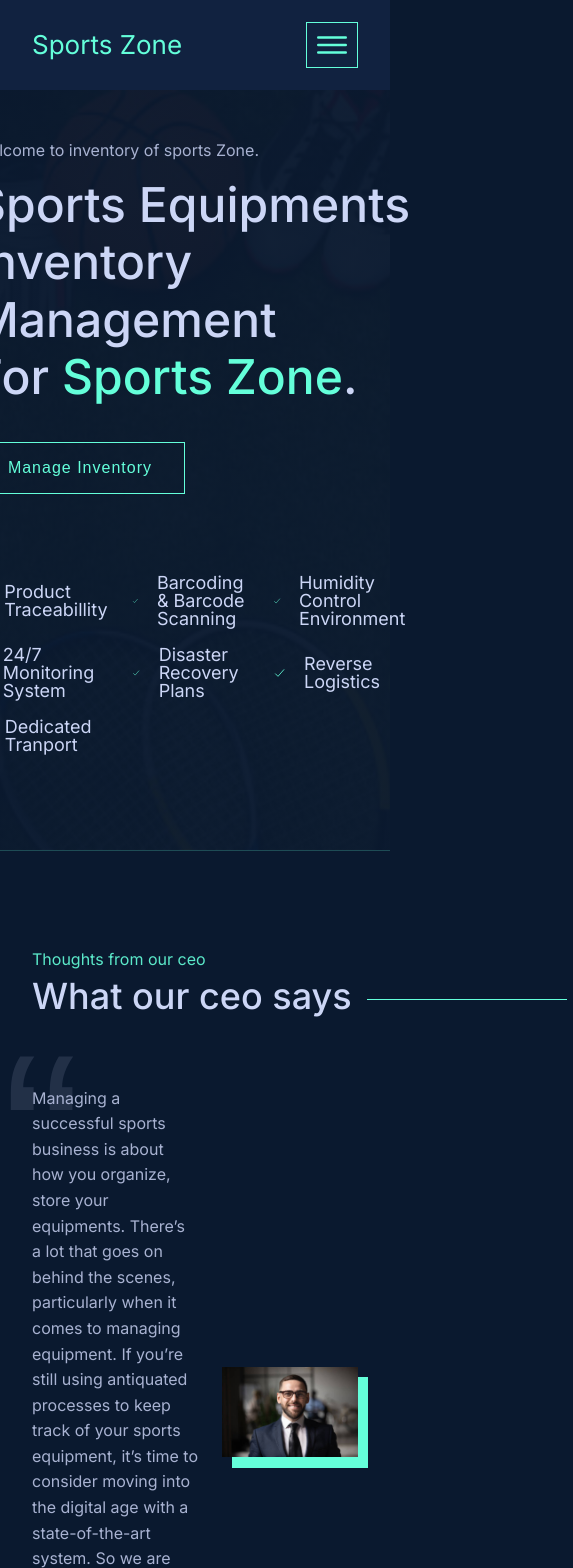
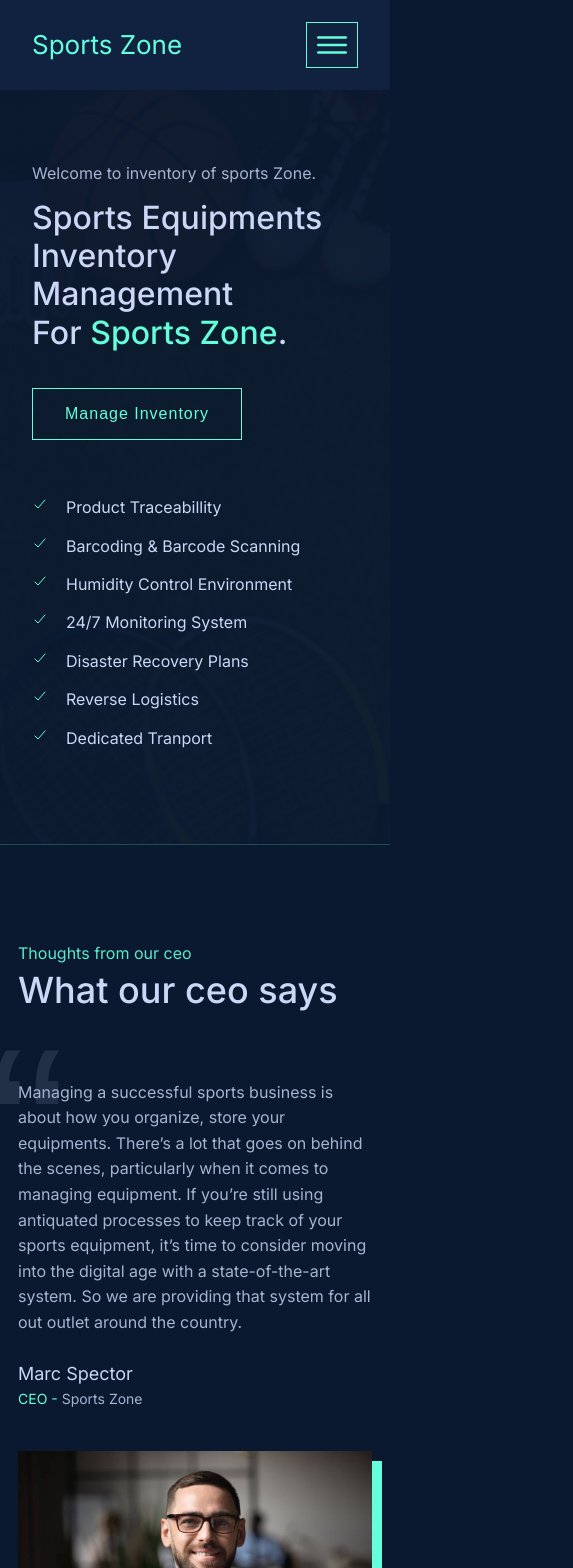
Before and after one commit to tanvirch0750/Sports-Zone-Inventory---Client, a React (Create React App) app: page / in a window 390 px wide. Shown: the top 1568 px of the page, 573 px wide, since content can reach past the window. Built offline with nearby package versions, Linux system fonts and the light colour scheme; no server answers.

Commit message:
Make home page responsive

```diff
--- a/src/components/Banner/Banner.css
+++ b/src/components/Banner/Banner.css
@@ -84,7 +84,7 @@
   }
 }
 
-@media only screen and (max-width: 1100px) {
+@media only screen and (max-width: 900px) {
   .banner-inner {
     grid-template-columns: 1fr;
     padding: 4.8rem 3.2rem !important;
@@ -103,4 +103,37 @@
 
     padding: 4.8rem 0;
   }
+
+  .inner-content-right div span {
+    align-items: start;
+  }
 }
+
+@media only screen and (max-width: 700px) {
+  .inner-content-right div {
+    grid-template-columns: repeat(2, 1fr);
+    gap: 1.6rem;
+  }
+
+  .inner-content-right div span {
+    align-items: start;
+    font-size: 1.6rem;
+    line-height: 1.4;
+  }
+}
+
+@media only screen and (max-width: 600px) {
+  .banner h1 {
+    font-size: 3.2rem;
+    line-height: 1.2;
+    font-weight: 500;
+    color: var(--color-slate-lightest);
+    text-transform: none;
+    letter-spacing: 0.05px;
+    text-transform: capitalize;
+  }
+  .inner-content-right div {
+    grid-template-columns: 1fr;
+    padding: 2.4rem 0;
+  }
+}
--- a/src/components/CeoQuotes/CeoQuotes.css
+++ b/src/components/CeoQuotes/CeoQuotes.css
@@ -72,3 +72,12 @@
 .quotes-details .img-box img {
   width: 100%;
 }
+
+@media only screen and (max-width: 900px) {
+  .quotes-details {
+    display: grid;
+    grid-template-columns: 1fr;
+    grid-gap: 2.4rem;
+    align-items: center;
+  }
+}
--- a/src/components/Features/Features.css
+++ b/src/components/Features/Features.css
@@ -70,3 +70,22 @@
 .feature-img-box img {
   width: 100%;
 }
+
+@media only screen and (max-width: 900px) {
+  .feature-item {
+    display: grid;
+    grid-gap: 4.8rem;
+    align-items: center;
+  }
+
+  .feature-item:nth-child(odd) {
+    grid-template-columns: 1fr;
+  }
+  .feature-item:nth-child(even) {
+    grid-template-columns: 1fr;
+  }
+
+  .feature-img-box {
+    order: 1;
+  }
+}
--- a/src/components/InventoryItem/InventoryItem.css
+++ b/src/components/InventoryItem/InventoryItem.css
@@ -17,7 +17,6 @@
 
 .inventory-img img {
   width: 100%;
-
   border: 2px solid var(--color-secondary);
 }
 
@@ -67,3 +66,26 @@
   font-size: 1.5rem;
   margin-top: 1.6rem;
 }
+
+@media only screen and (max-width: 1100px) {
+  .inventory-items {
+    display: grid;
+    grid-gap: 2.4rem;
+  }
+
+  .inventory-item {
+    grid-template-columns: 1fr;
+    grid-gap: 2rem;
+  }
+
+  .inventory-item .inventory-img {
+    height: 35rem;
+  }
+
+  .inventory-desc {
+    transform: translateY(0);
+  }
+}
+
+@media only screen and (max-width: 1000px) {
+}
--- a/src/components/InventoryItems/InventoryItems.css
+++ b/src/components/InventoryItems/InventoryItems.css
@@ -25,3 +25,23 @@
   text-align: center;
   margin-top: 4.8rem;
 }
+
+@media only screen and (max-width: 1100px) {
+  .inventory-items {
+    display: grid;
+    grid-gap: 2.4rem;
+  }
+}
+
+@media only screen and (max-width: 1000px) {
+  .inventory-item-inner {
+    padding: 0 3.2rem;
+  }
+}
+
+@media only screen and (max-width: 700px) {
+  .inventory-items {
+    grid-template-columns: 1fr;
+    grid-gap: 3.2rem;
+  }
+}
--- a/src/index.css
+++ b/src/index.css
@@ -159,3 +159,14 @@ h3 {
   font-size: 2.4rem;
   margin-bottom: 3.2rem;
 }
+
+@media only screen and (max-width: 900px) {
+  .container {
+    max-width: 100%;
+    padding: 0 1.8rem;
+  }
+
+  h2::after {
+    display: none;
+  }
+}
--- a/src/shared/Footer/Footer.css
+++ b/src/shared/Footer/Footer.css
@@ -23,20 +23,20 @@
   margin-bottom: 0;
 }
 
-.address-box div {
+.address-box {
   display: flex;
   flex-direction: column;
   gap: 1.6rem;
   font-size: 1.6rem;
 }
 
-.address-box div span {
+.address-box span {
   display: flex;
   align-items: center;
   gap: 1.6rem;
 }
 
-.address-box div span .icon {
+.address-box span .icon {
   color: var(--color-secondary);
 }
 
@@ -50,3 +50,40 @@
 .social-media-box span {
   cursor: pointer;
 }
+
+@media only screen and (max-width: 1100px) {
+}
+
+@media only screen and (max-width: 900px) {
+  .footer-inner {
+    display: grid;
+    grid-template-columns: 1fr 1fr;
+  }
+
+  .logo-box {
+    justify-content: start;
+    gap: 1.6rem;
+  }
+
+  .address-box {
+    margin-left: auto;
+  }
+}
+
+@media only screen and (max-width: 600px) {
+  .footer {
+    padding: 4.8rem 0;
+    margin-top: 5.2rem;
+  }
+  .footer-inner {
+    grid-template-columns: 1fr;
+  }
+
+  .address-box {
+    margin-left: 0;
+  }
+
+  .logo-box {
+    order: 6;
+  }
+}
--- a/src/shared/Footer/Footer.jsx
+++ b/src/shared/Footer/Footer.jsx
@@ -21,7 +21,6 @@ const Footer = () => {
           <p>&copy; Sports house inventory 2022. All right reserved.</p>
         </div>
         <div className="address-box">
-          <div>
           <span>
             <IoCallOutline className="icon" /> Main Office: +884747474
           </span>
@@ -36,7 +35,6 @@ const Footer = () => {
             <IoMailOutline className="icon" />
             www.sportszone@sz.com
           </span>
-          </div>
         </div>
         <div className="social-media-box">
           <span>
```
Lines whose indentation alone changed are shown as unchanged.
